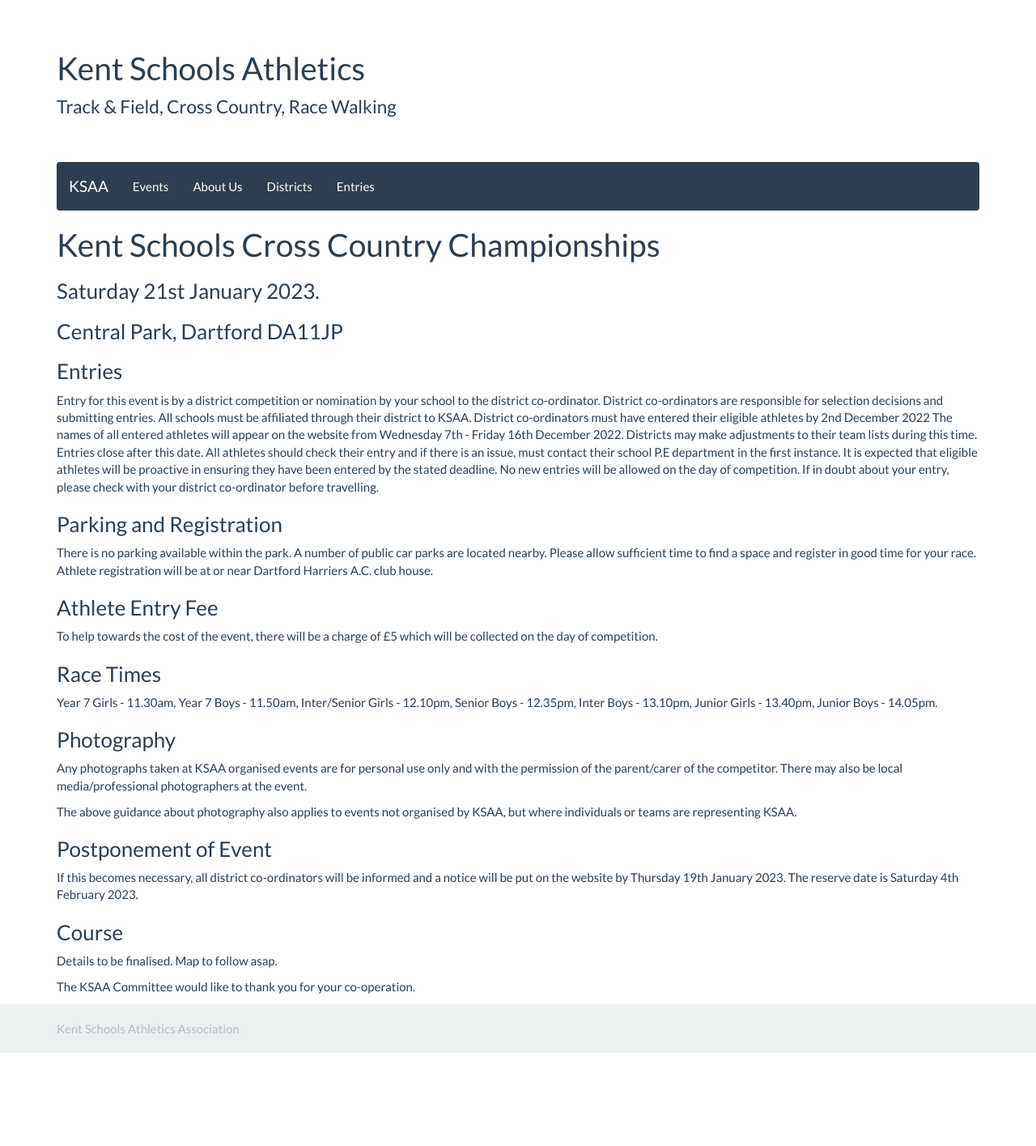
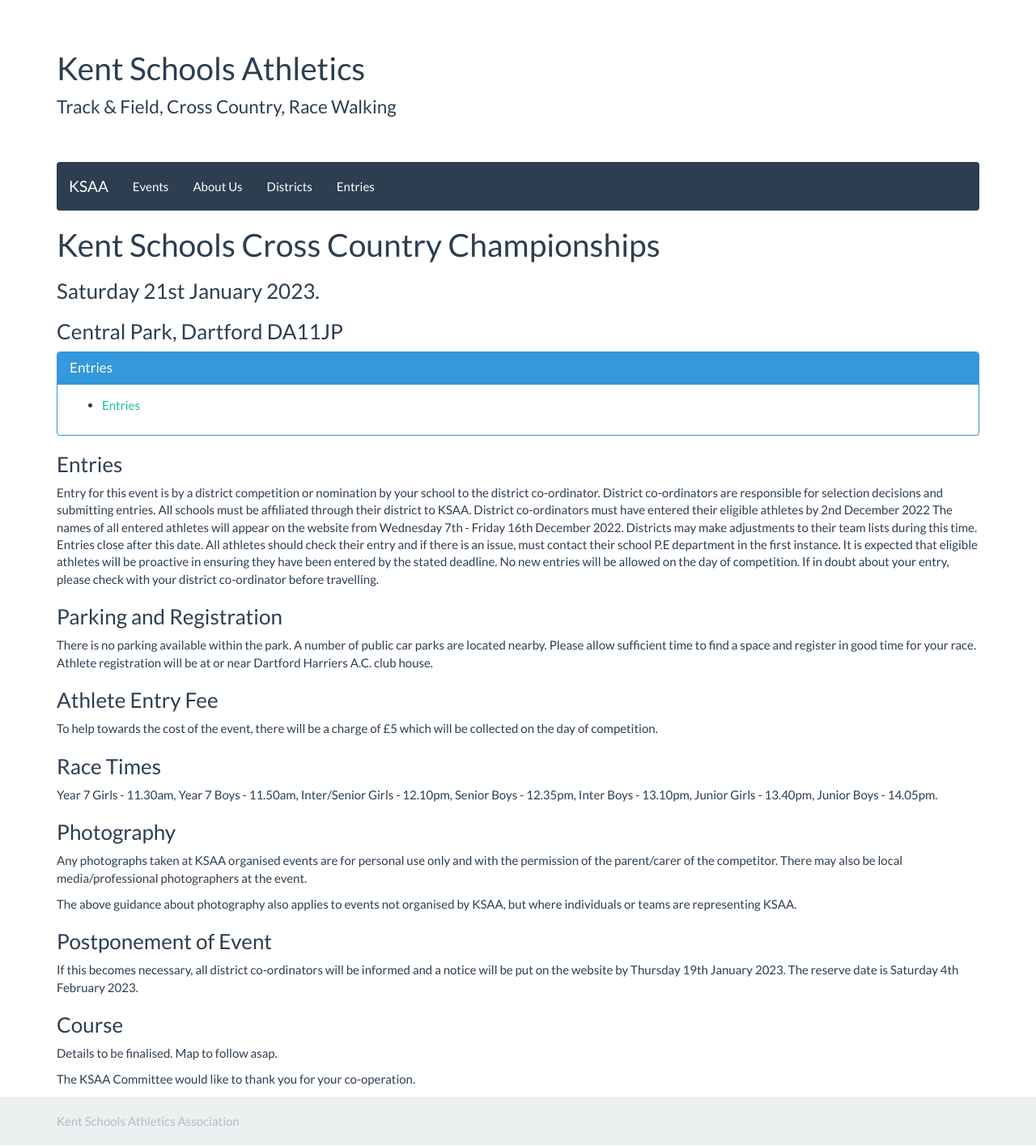
Before and after one commit to chrisnewark/chrisnewark.github.io, a Jekyll site: the page built from _events/22-23/2023-01-21-kent-schools-cross-country-champs.md, in a window 1280 px wide. Shown: the whole page at 81% size. Built offline with Jekyll 4.4.1, drawn with Linux system fonts in a browser that asks for light colours; nearby versions of some CDN libraries; before the commit the page ends 1301 px from its top, so only the background shows below that.

Commit message:
Added entries

```diff
--- a/_events/22-23/2023-01-21-kent-schools-cross-country-champs.md
+++ b/_events/22-23/2023-01-21-kent-schools-cross-country-champs.md
@@ -8,6 +8,17 @@
 ### Saturday 21st January 2023.
 
 ### Central Park, Dartford DA11JP
+
+<div class="panel panel-info">
+    <div class="panel-heading">
+        <h3 class="panel-title">Entries</h3>
+    </div>
+    <div class="panel-body">
+        <ul>
+            <li><a href="/files/events/22-23/2023-01-21-kent-schools-cross-country-champs/KSAACrossCountryEntries06122022forWebUpload.xlsx">Entries</a></li>
+        </ul>
+    </div>
+</div>
 
 ### Entries
 
```
Also changed, not shown: 1 other file.
